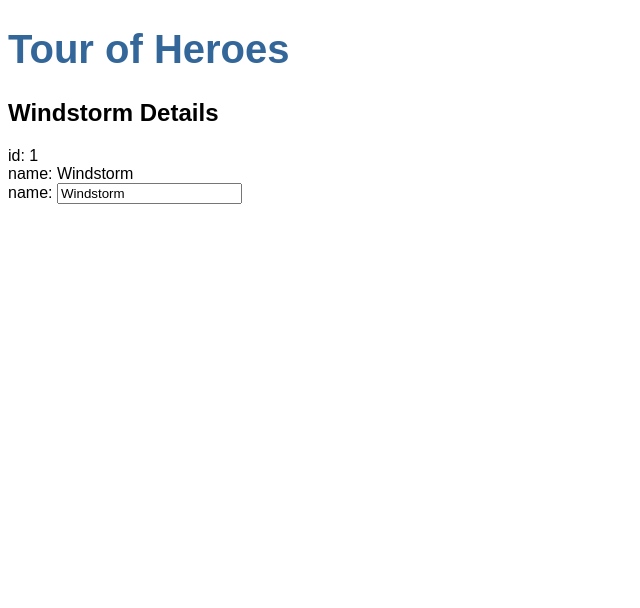
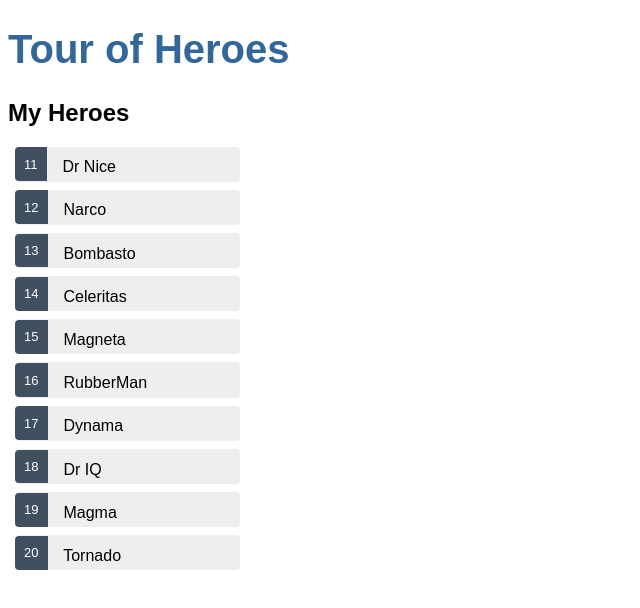
Before and after one commit to Dess96/Tour-of-Heroes, an Angular app in the folder angular-tour-of-heroes/: page / in a window 1280 px wide. Shown: the top 608 px of the page, without its empty margins (0-640 px from the left). Built offline with nearby package versions, Linux system fonts and the light colour scheme.

Commit message:
feat: Display a list section

```diff
--- a/angular-tour-of-heroes/src/app/heroes/heroes.component.html
+++ b/angular-tour-of-heroes/src/app/heroes/heroes.component.html
@@ -1,9 +1,18 @@
-<h2>{{hero.name}} Details</h2>
-<div><span>id: </span>{{hero.id}}</div>
-<div><span>name: </span>{{hero.name}}</div>
-<div>
-    <label>name:
-        <input [(ngModel)]="hero.name" placeholder="name"/> <!--Angular's two way data binding. Here it binds hero.name property to the HTML textbox so data
-        can flow in both directions (hero.name <-> textbox)-->
-    </label>
+<h2>My Heroes</h2>
+<ul class="heroes">
+    <li *ngFor="let hero of heroes"
+    [class.selected]="hero === selectedHero"
+    (click)="onSelect(hero)"> <!--Angular class binding. When the current hero is the same as the selected hero, Angular adds the selected CSS class. When the two
+    heroes are different, Angular removes the class-->
+        <span class="badge">{{hero.id}}</span> {{hero.name}}
+    </li>
+</ul>
+
+<div *ngIf="selectedHero">
+    <h2>{{selectedHero.name | uppercase }} Details</h2>
+    <div><span>id: </span>{{selectedHero.id}}</div>
+    <div>
+        <label>name: </label>
+        <input [(ngModel)]="selectedHero.name" placeholder="name"/>
+    </div>
 </div>
--- a/angular-tour-of-heroes/src/app/heroes/heroes.component.scss
+++ b/angular-tour-of-heroes/src/app/heroes/heroes.component.scss
@@ -0,0 +1,49 @@
+/* HeroesComponent's private CSS styles */
+.heroes {
+    margin: 0 0 2em 0;
+    list-style-type: none;
+    padding: 0;
+    width: 15em;
+  }
+
+  .heroes li {
+    cursor: pointer;
+    position: relative;
+    left: 0;
+    background-color: #EEE;
+    margin: .5em;
+    padding: .3em 0;
+    height: 1.6em;
+    border-radius: 4px;
+  }
+
+  .heroes li:hover {
+    color: #607D8B;
+    background-color: #DDD;
+    left: .1em;
+  }
+
+  .heroes li.selected {
+    background-color: #CFD8DC;
+    color: white;
+  }
+
+  .heroes li.selected:hover {
+    background-color: #BBD8DC;
+    color: white;
+  }
+
+  .heroes .badge {
+    display: inline-block;
+    font-size: small;
+    color: white;
+    padding: 0.8em 0.7em 0 0.7em;
+    background-color:#405061;
+    line-height: 1em;
+    position: relative;
+    left: -1px;
+    top: -4px;
+    height: 1.8em;
+    margin-right: .8em;
+    border-radius: 4px 0 0 4px;
+  }
--- a/angular-tour-of-heroes/src/app/heroes/heroes.component.ts
+++ b/angular-tour-of-heroes/src/app/heroes/heroes.component.ts
@@ -1,5 +1,6 @@
 import { Component, OnInit } from '@angular/core';
 import { Hero } from '../hero';
+import { HEROES } from '../mock-heroes';
 
 @Component({
   selector: 'app-heroes',
@@ -7,6 +8,9 @@
   styleUrls: ['./heroes.component.scss']
 })
 export class HeroesComponent implements OnInit {
+
+  heroes = HEROES; //Heroes array
+  selectedHero: Hero; //Property of type hero
 
   hero: Hero = {
     id: 1,
@@ -18,4 +22,12 @@
   ngOnInit(): void {
   }
 
+  /**
+   * Sets the property to the hero object that was clicked on
+   * @param hero The selected hero
+   */
+  onSelect(hero: Hero): void {
+    this.selectedHero = hero;
+  }
+
 }
--- /dev/null
+++ b/angular-tour-of-heroes/src/app/mock-heroes.ts
@@ -0,0 +1,14 @@
+import { Hero } from './hero';
+
+export const HEROES: Hero[] = [
+    { id: 11, name: 'Dr Nice' },
+    { id: 12, name: 'Narco' },
+    { id: 13, name: 'Bombasto' },
+    { id: 14, name: 'Celeritas' },
+    { id: 15, name: 'Magneta' },
+    { id: 16, name: 'RubberMan' },
+    { id: 17, name: 'Dynama' },
+    { id: 18, name: 'Dr IQ' },
+    { id: 19, name: 'Magma' },
+    { id: 20, name: 'Tornado' }
+];
```
